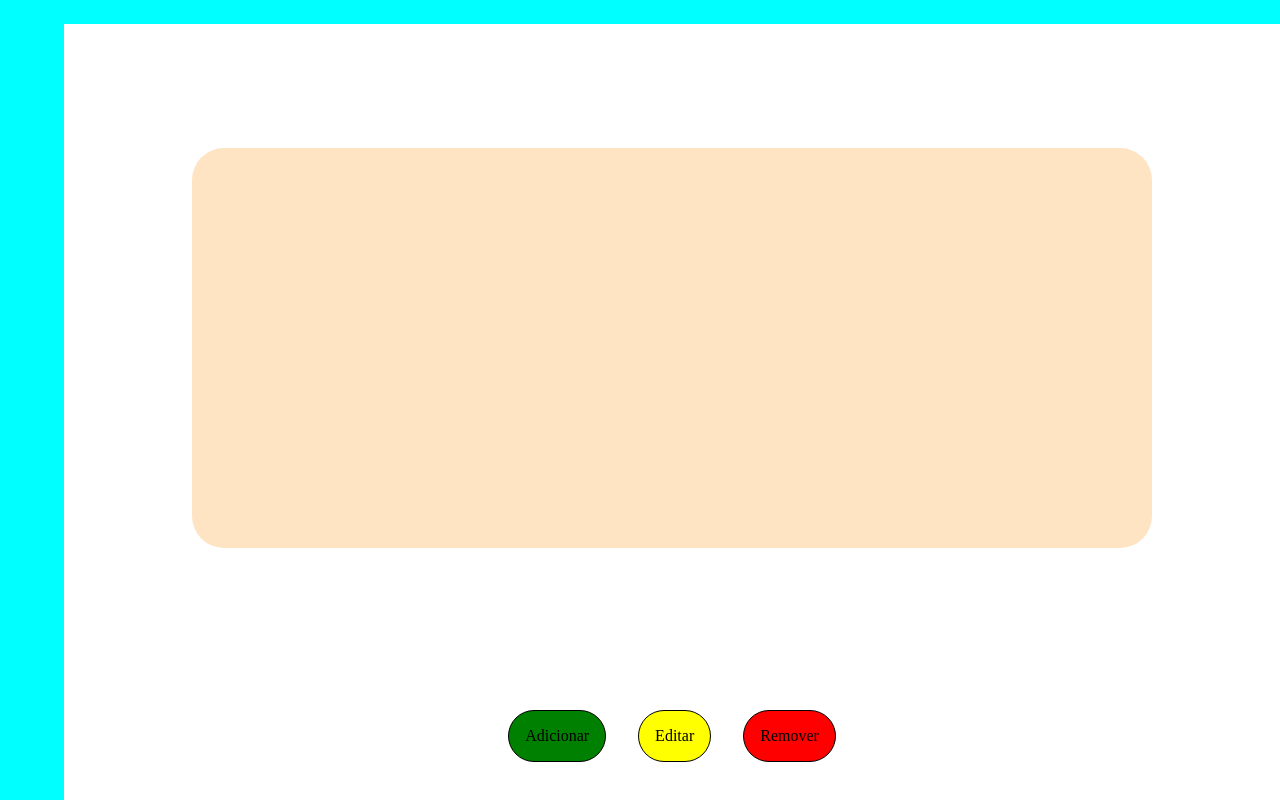
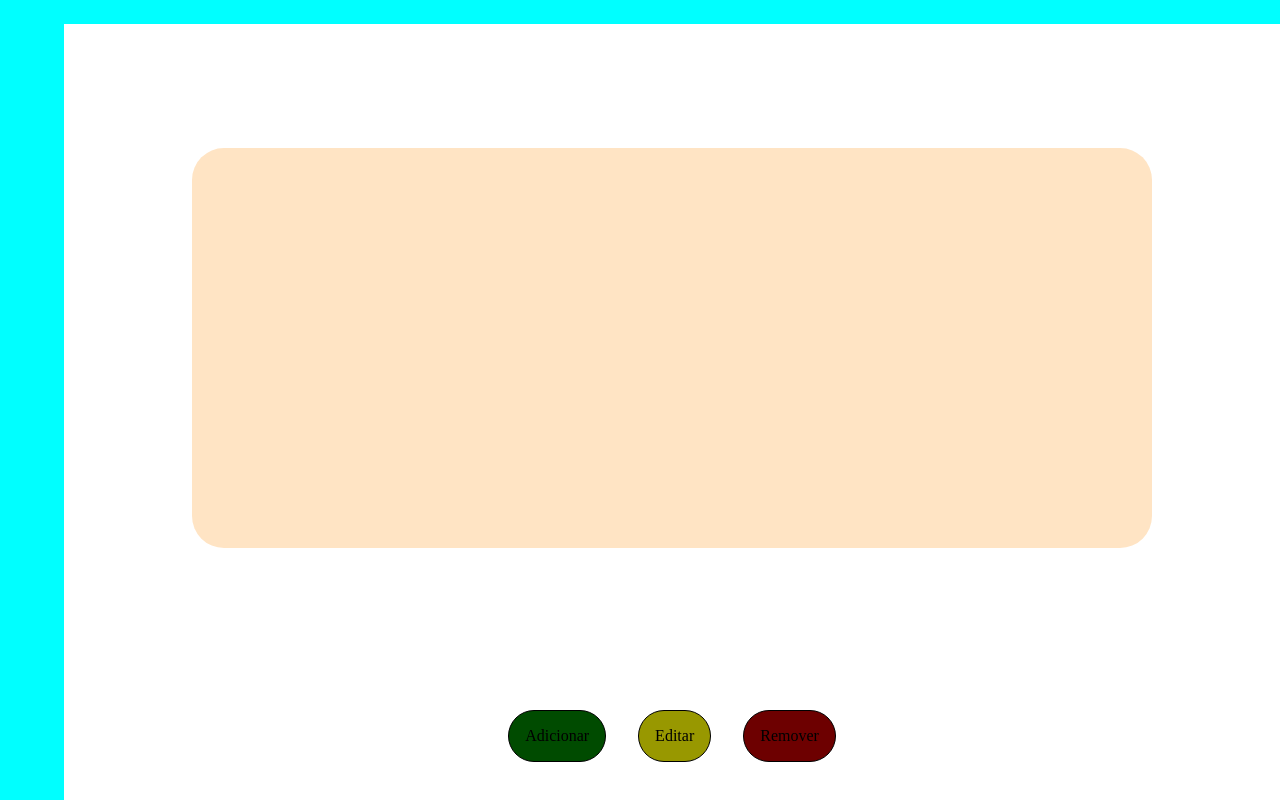
Before and after one commit to EliasPeixoto/produtividade_melhorada, a plain HTML site: page index.html in a window 1280 px wide. Drawn offline with Linux system fonts and the light colour scheme.

Commit message:
Adição dos botões

```diff
--- a/styles/main.css
+++ b/styles/main.css
@@ -45,21 +45,32 @@ body{
 .buttom-accept
 {
     padding: 1rem;
-    background-color: green;
+    background-color: rgb(0, 75, 0);
     border: 1px solid black;
     border-radius: 2rem;
 }
 .buttom-edit
 {
     padding: 1rem;
-    background-color: yellow;
+    background-color: rgb(152, 152, 0);
     border: 1px solid black;
     border-radius: 2rem;
 }
 .buttom-remove
 {
     padding: 1rem;
-    background-color: red;
+    background-color: rgb(109, 0, 0);
     border: 1px solid black;
     border-radius: 2rem;
 }
+.buttom-accept:hover{
+    background-color: rgb(1, 255, 1);
+}
+.buttom-edit:hover
+{
+    background-color: yellow;
+}
+.buttom-remove:hover
+{
+    background-color: red;
+}
```
